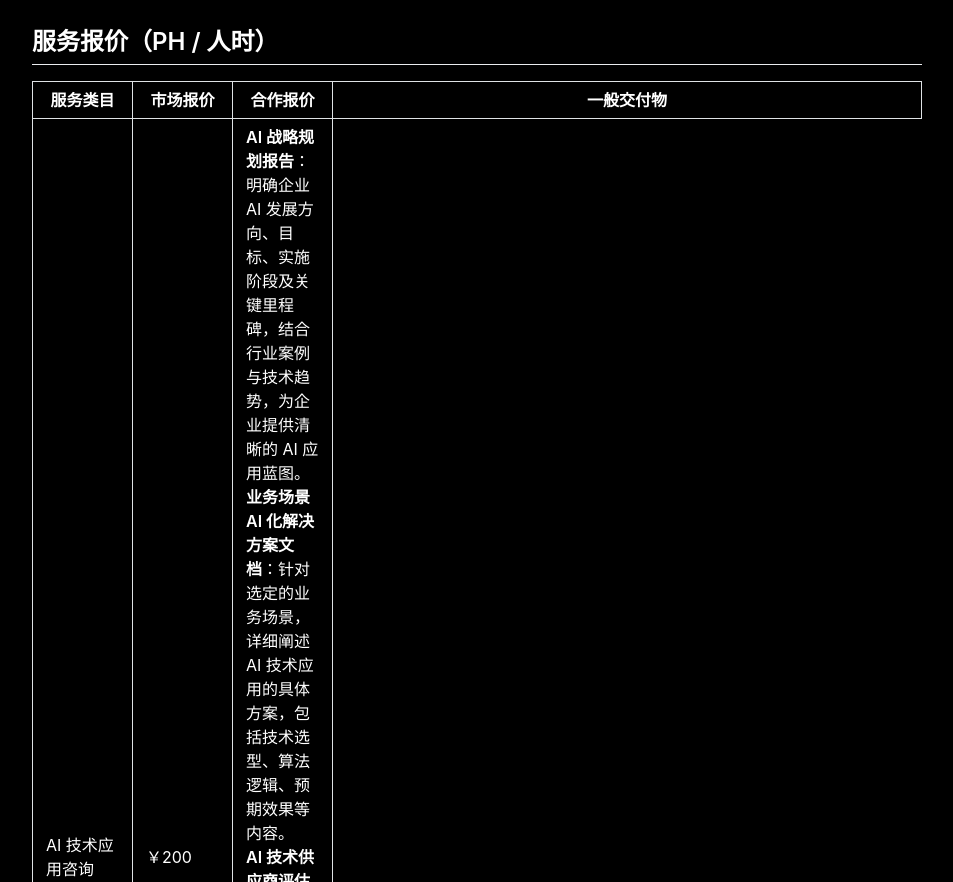
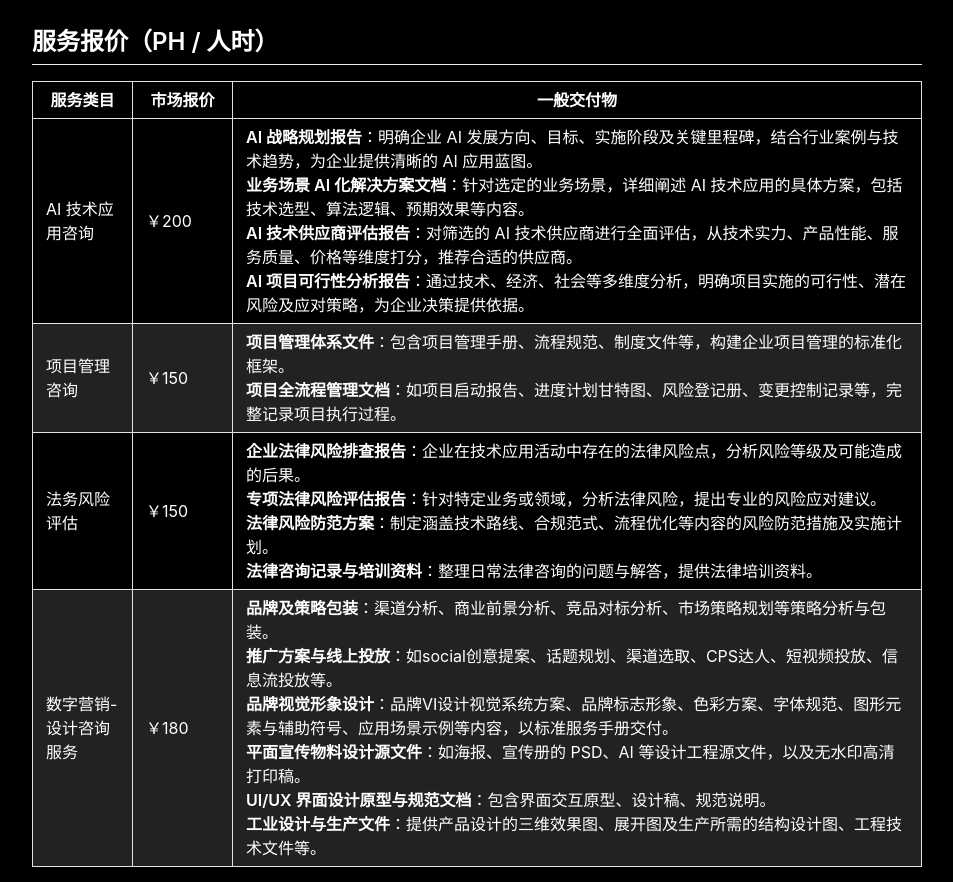
Before and after one commit to gratingai/gratingai.github.io, a plain HTML site: page ServiceDescription.html in a window 1280 px wide. Shown: the part 8086-8968 px from the top of the page, without its empty margins (163-1116 px from the left). Drawn offline with Linux system fonts and the light colour scheme.

Commit message:
Update ServiceDescription.html

```diff
--- a/ServiceDescription.html
+++ b/ServiceDescription.html
@@ -1372,7 +1372,7 @@
 <tr>
 <th style="width: 100px;">服务类目</th>
 <th style="width: 100px;">市场报价</th>
-<th style="width: 100px;">合作报价</th>
+<!-- <th style="width: 100px;">合作报价</th> -->
 <th>一般交付物</th>
 </tr>
 </thead>
```
